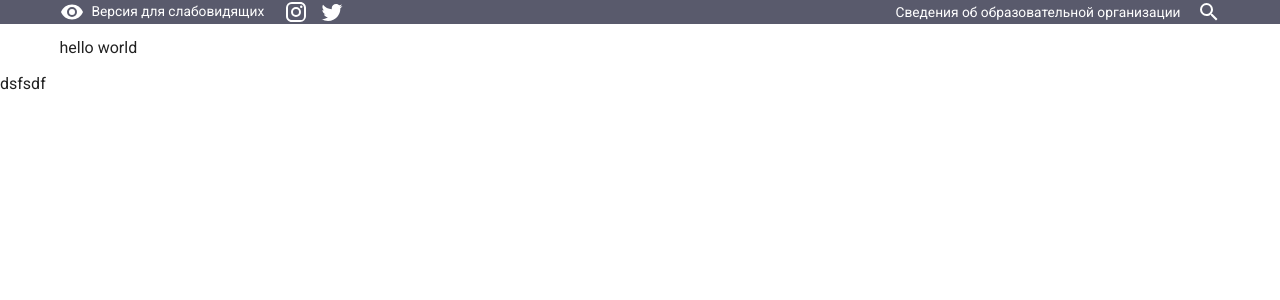
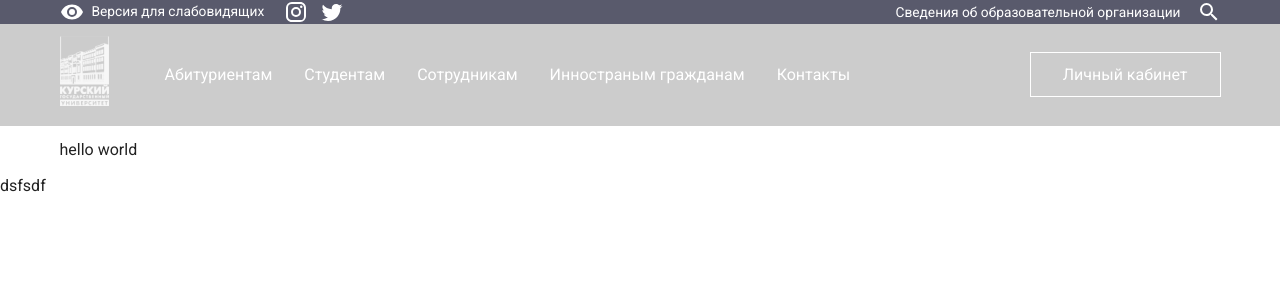
Before and after one commit to chuguev/ksu-vue, a Nuxt app: page / in a window 1280 px wide. Shown: the top 300 px of the page. Built offline with nearby package versions, Linux system fonts and the light colour scheme.

Commit message:
Добавлена разметка главного меню

```diff
--- a/assets/scss/variables/variables.scss
+++ b/assets/scss/variables/variables.scss
@@ -1,8 +1,10 @@
 :root {
   // colors
   --color-deep-blue: #303148;
+  --color-white: #ffffff;
   // *** header
   --color-top-panel: rgba(48, 49, 72, 0.8);
+  --color-main-menu-font: #414363;
 
   //fonts
   --default-font: 14px;
--- a/components/header/default/HeaderDefault.vue
+++ b/components/header/default/HeaderDefault.vue
@@ -1,24 +1,32 @@
 <template>
-  <header class="top-panel">
+  <header>
+    <div class="top-panel">
       <v-container>
         <v-row class="p-0 align-center">
           <LeftSubmenu />
           <RightSubmenu />
         </v-row>
       </v-container>
+    </div>
+    <div class="menu">
+      <v-container>
+        <MainMenu />
+      </v-container>
+    </div>
   </header>
 </template>
 
 <script>
 import LeftSubmenu from "./leftSubmenu/LeftSubmenu";
 import RightSubmenu from "./rightSubmenu/RightSubmenu";
+import MainMenu from "~/components/header/default/menu/MainMenu";
 
 export default {
-  components: { LeftSubmenu, RightSubmenu },
+  components: { MainMenu, LeftSubmenu, RightSubmenu },
 };
 </script>
 
-<style scoped lang="scss">
+<style scoped>
 .top-panel {
   background: var(--color-top-panel);
   font-size: var(--small-font);
@@ -28,4 +36,7 @@ a {
   color: var(--font-color-white) !important;
   text-decoration: none;
 }
+.menu {
+  background: #ccc;
+}
 </style>
--- /dev/null
+++ b/components/header/default/menu/AccountEnter.vue
@@ -0,0 +1,19 @@
+<template>
+  <div>
+    <a class="accountEnter" href="/">Личный кабинет</a>
+  </div>
+</template>
+
+<script>
+export default {
+  name: "AccountEnter",
+};
+</script>
+
+<style scoped>
+.accountEnter {
+  padding: 12px 32px;
+  border: var(--color-main-menu-font) 1px solid;
+  color: var(--color-main-menu-font);
+}
+</style>
--- /dev/null
+++ b/components/header/default/menu/Links.vue
@@ -0,0 +1,29 @@
+<template>
+  <ul class="menu-links">
+    <li><a href="#">Абитуриентам</a></li>
+    <li><a href="#">Студентам</a></li>
+    <li><a href="#">Сотрудникам</a></li>
+    <li><a href="#">Инностраным гражданам</a></li>
+    <li><a href="#">Контакты</a></li>
+  </ul>
+</template>
+
+<script>
+export default {
+  name: "Links",
+};
+</script>
+
+<style scoped>
+.menu-links {
+  text-decoration: none;
+  list-style: none;
+  display: flex;
+  align-items: center;
+  flex-grow: 2;
+  color: var(--color-main-menu-font);
+}
+.menu-links li {
+  margin-left: 2rem;
+}
+</style>
--- a/components/header/default/menu/Logo.vue
+++ b/components/header/default/menu/MainLogo.vue
@@ -6,8 +6,12 @@
 
 <script>
 export default {
-  name: "Logo",
+  name: "MainLogo",
 };
 </script>
 
-<style scoped></style>
+<style scoped>
+.logo img {
+  fill: var(--color-main-menu-font);
+}
+</style>
--- a/components/header/default/menu/MainMenu.vue
+++ b/components/header/default/menu/MainMenu.vue
@@ -1,13 +1,24 @@
 <template>
-  <div class="main-menu">
-    main-menu
+  <div class="main-menu d-flex align-center white-menu">
+    <MainLogo />
+    <Links />
+    <AccountEnter />
   </div>
 </template>
 
 <script>
+import MainLogo from "./MainLogo";
+import Links from "~/components/header/default/menu/Links";
+import AccountEnter from "~/components/header/default/menu/AccountEnter";
+
 export default {
+  components: { AccountEnter, MainLogo, Links },
   name: "MainMenu",
 };
 </script>
 
-<style scoped></style>
+<style scoped>
+.white-menu {
+  --color-main-menu-font: #ffffff;
+}
+</style>
```
Lines whose indentation alone changed are shown as unchanged.
